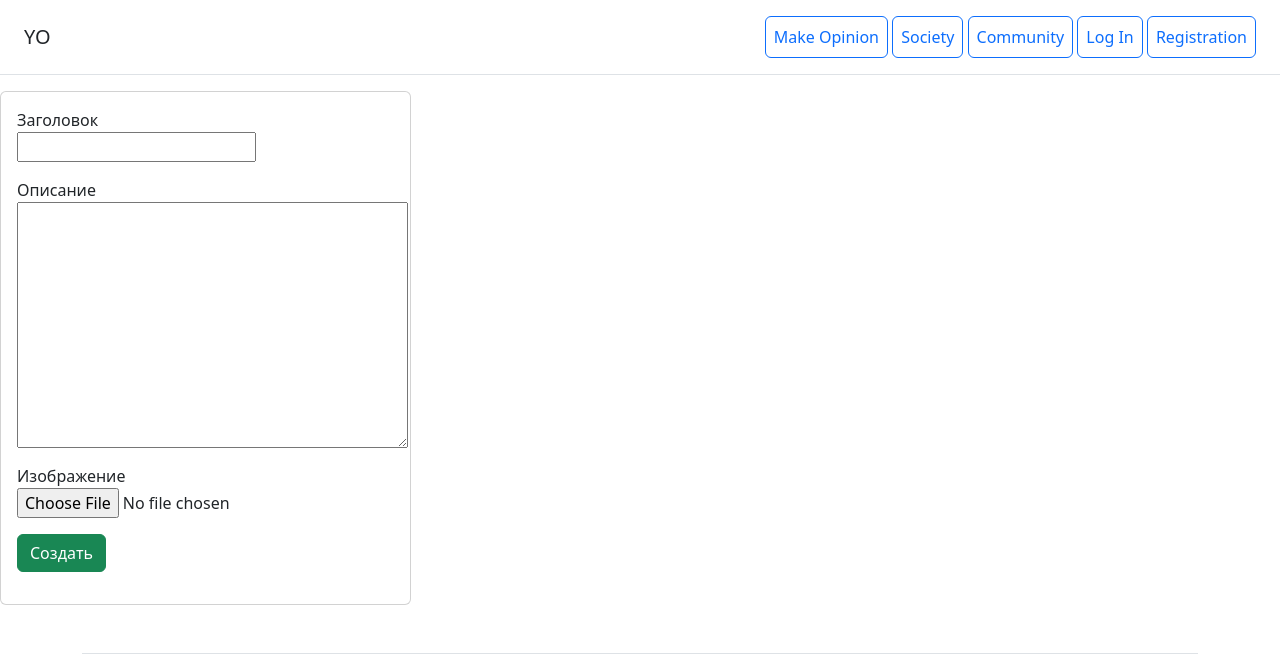
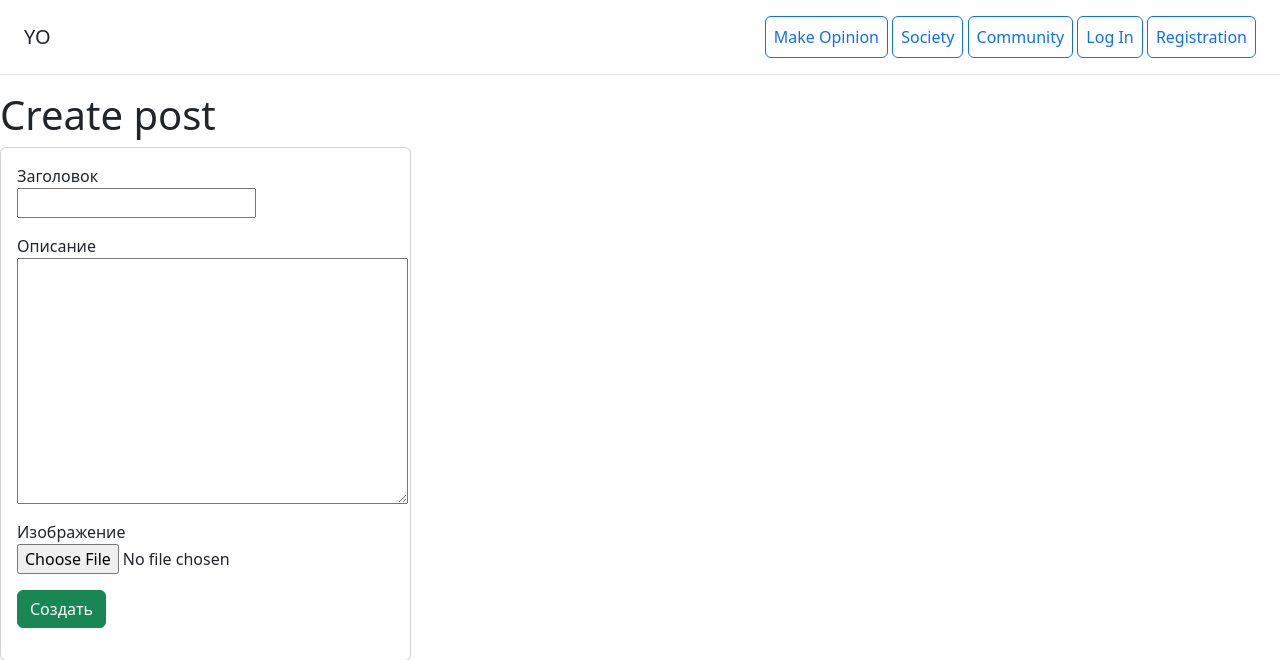
Before and after one commit to zironeed/graduate_work2, a Django app: page /blog/posts/create/ in a window 1280 px wide. Shown: the top 660 px of the page. Run offline with Django 4.2, Linux system fonts and the light colour scheme; some libraries are stand-ins or nearby versions.

Commit message:
update templates

```diff
--- a/graduate2/blog/templates/blog/base.html
+++ b/graduate2/blog/templates/blog/base.html
@@ -18,7 +18,7 @@
             <a class="p-2 btn btn-outline-primary" href="#">Log Out</a>
             {% else %}
             <a class="p-2 btn btn-outline-primary" href="#">Log In</a>
-            <a class="p-2 btn btn-outline-primary" href="#">Registration</a>
+            <a class="p-2 btn btn-outline-primary" href="{% url 'users:user_register' %}">Registration</a>
             {% endif %}
         </nav>
     </div>
--- a/graduate2/blog/templates/blog/post_form.html
+++ b/graduate2/blog/templates/blog/post_form.html
@@ -3,6 +3,11 @@
 {% block content %}
 <div class="col-12">
     <div class="row">
+        {% if post %}
+        <h1>Edit post</h1>
+        {% else %}
+        <h1>Create post</h1>
+        {% endif %}
         <div class="col-4">
             <div class="card">
                 <div class="card-body">
```
